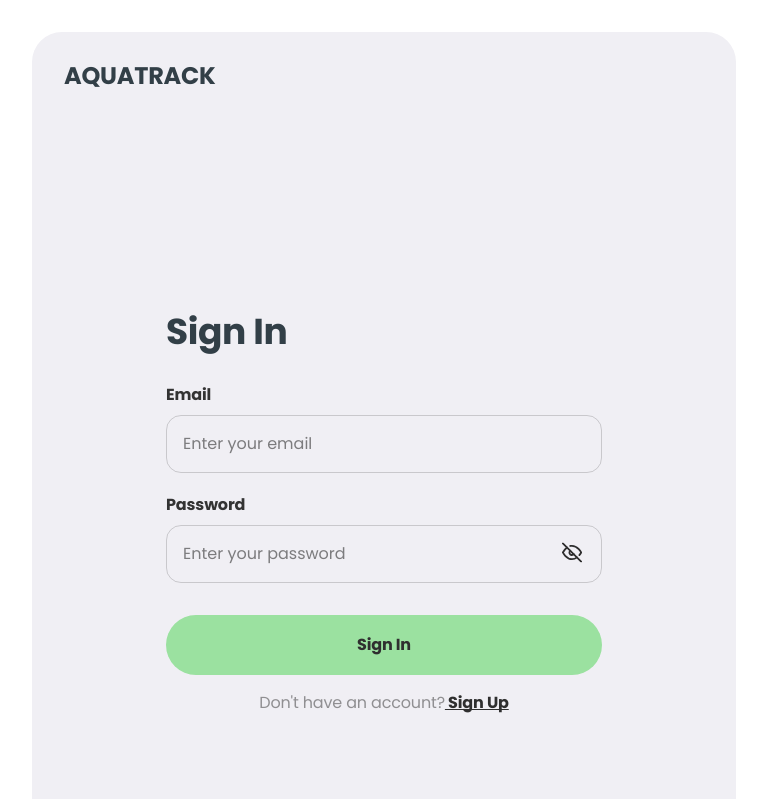
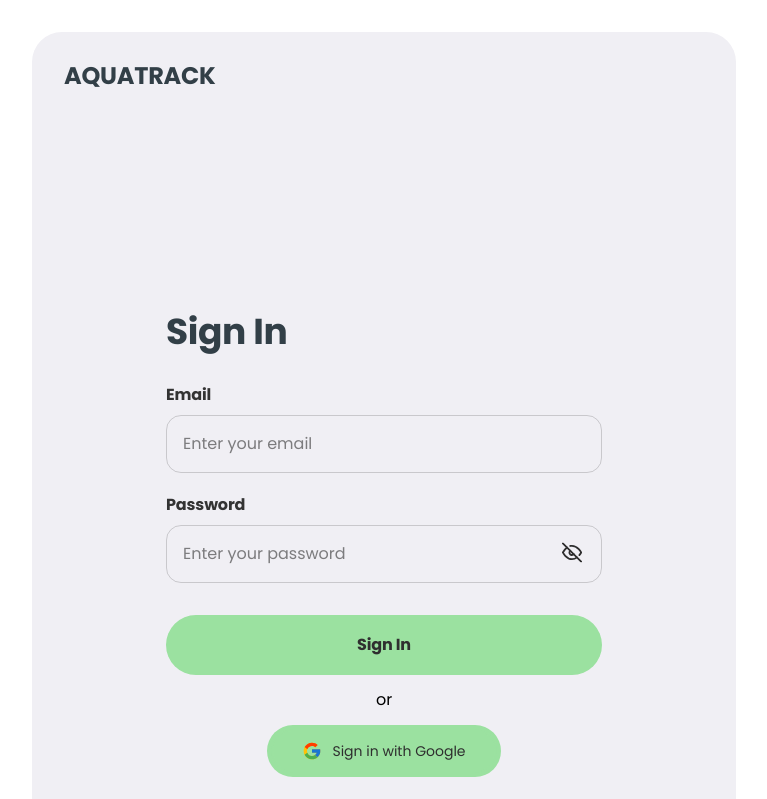
Before and after one commit to dima50066/FiveForce-Frontend, a React (Vite) app: page /signin in a window 1280 px wide. Shown: the top 799 px of the page, without its empty margins (256-1023 px from the left). Built offline with nearby package versions, Linux system fonts and the light colour scheme; no server answers.

Commit message:
add google auth btn

```diff
--- a/package.json
+++ b/package.json
@@ -17,7 +17,7 @@
     "axios": "^1.7.2",
     "clsx": "^2.1.1",
     "formik": "^2.4.6",
-    "framer-motion": "^11.3.6",
+    "framer-motion": "^11.12.0",
     "gravatar": "^1.8.2",
     "i18next": "^23.12.2",
     "i18next-browser-languagedetector": "^8.0.0",
--- /dev/null
+++ b/src/components/GoogleAuthBtn/GoogleAuthBtn.jsx
@@ -0,0 +1,22 @@
+import css from './GoogleAuthBtn.module.css';
+import google from '../../shared/Icons/google.svg';
+import { motion } from "framer-motion";
+
+function GoogleAuthBtn() {
+    return (
+<div className = { css.wrap }>
+ <p children={css.text}>or</p>
+ <motion.a
+        whileHover={{ scale: 1.05 }}
+        whileTap={{ scale: 1.01 }}
+        href="https://five-force-aqua-track.vercel.app/users/get-oauth-url"
+        className={css.btn}
+      >
+        <img src={google} className={css.icon}/>
+        <p className={css.textGoogle}>Sign in with Google</p>
+      </motion.a>
+</div>
+)
+};
+
+export default GoogleAuthBtn;
--- /dev/null
+++ b/src/components/GoogleAuthBtn/GoogleAuthBtn.module.css
@@ -0,0 +1,63 @@
+.wrap {
+    display: flex;
+    flex-direction: column;
+    align-items: center;
+    margin-bottom: 20px;
+    gap: 15px;
+  }
+
+.text {
+    position: relative;
+    font-weight: 300;
+    color: var(--main-text);
+}
+
+.icon {
+    width: 20px;
+    height: 20px;
+}
+
+.btn {
+    display: flex;
+    justify-content: center;
+    padding: 16px 35px;
+    align-items: center;
+    border-radius: 30px;
+    gap: 10px;
+    font-size: 14px;
+    background-color: var(--accent);;
+    text-decoration: none;
+    transition: all 0.2s ease-in-out;
+    position: relative;
+    overflow: hidden;
+    border: none;
+}
+
+.btn::before {
+    content: '';
+    position: absolute;
+    top: 4px;
+    left: 4px;
+    right: 4px;
+    bottom: 4px;
+    border: 2px solid var(--accent);
+    border-radius: 30px;
+    pointer-events: none;
+    transition: all 0.2s ease-in-out;
+  }
+
+  .btn:hover {
+    background-color: var(--background);
+  }
+
+  .btn:hover::before {
+    top: 2px;
+    left: 2px;
+    right: 2px;
+    bottom: 2px;
+    border-color: var(--accent);
+  }
+
+.textGoogle {
+    color: var(--main-text);
+  }
--- a/src/components/SignInForm/SignInForm.jsx
+++ b/src/components/SignInForm/SignInForm.jsx
@@ -10,6 +10,7 @@ import { login } from '../../redux/user/operations';
 import css from './SignInForm.module.css';
 import Icon from '../../shared/Icons/Icon';
 import { selectIsLoading, selectAuthError } from '../../redux/user/selectors';
+import GoogleAuthBtn from '../GoogleAuthBtn/GoogleAuthBtn.jsx';
 
 const validationSchema = yup.object({
   email: yup
@@ -95,6 +96,7 @@ const SignInForm = () => {
       <button type="submit" className={css.button} disabled={isLoading}>
         {isLoading ? 'Signing In...' : 'Sign In'}
       </button>
+      <GoogleAuthBtn />
     </form>
   );
 };
--- a/src/components/SignUpForm/SignUpForm.jsx
+++ b/src/components/SignUpForm/SignUpForm.jsx
@@ -10,6 +10,7 @@ import { register } from '../../redux/user/operations';
 import { selectIsLoading, selectAuthError } from '../../redux/user/selectors'; // Підключення селекторів
 import css from './SignUpForm.module.css';
 import Icon from '../../shared/Icons/Icon';
+import GoogleAuthBtn from '../GoogleAuthBtn/GoogleAuthBtn.jsx';
 
 const validationSchema = yup.object({
   email: yup
@@ -131,6 +132,7 @@ const SignUpForm = () => {
       <button type="submit" className={css.button} disabled={isLoading}>
         {isLoading ? 'Signing Up...' : 'Sign Up'}
       </button>
+      <GoogleAuthBtn />
     </form>
   );
 };
```
Also changed, not shown: src/shared/Icons/google.svg (added), 1 other file (tests, documents, lock files or other folders).
